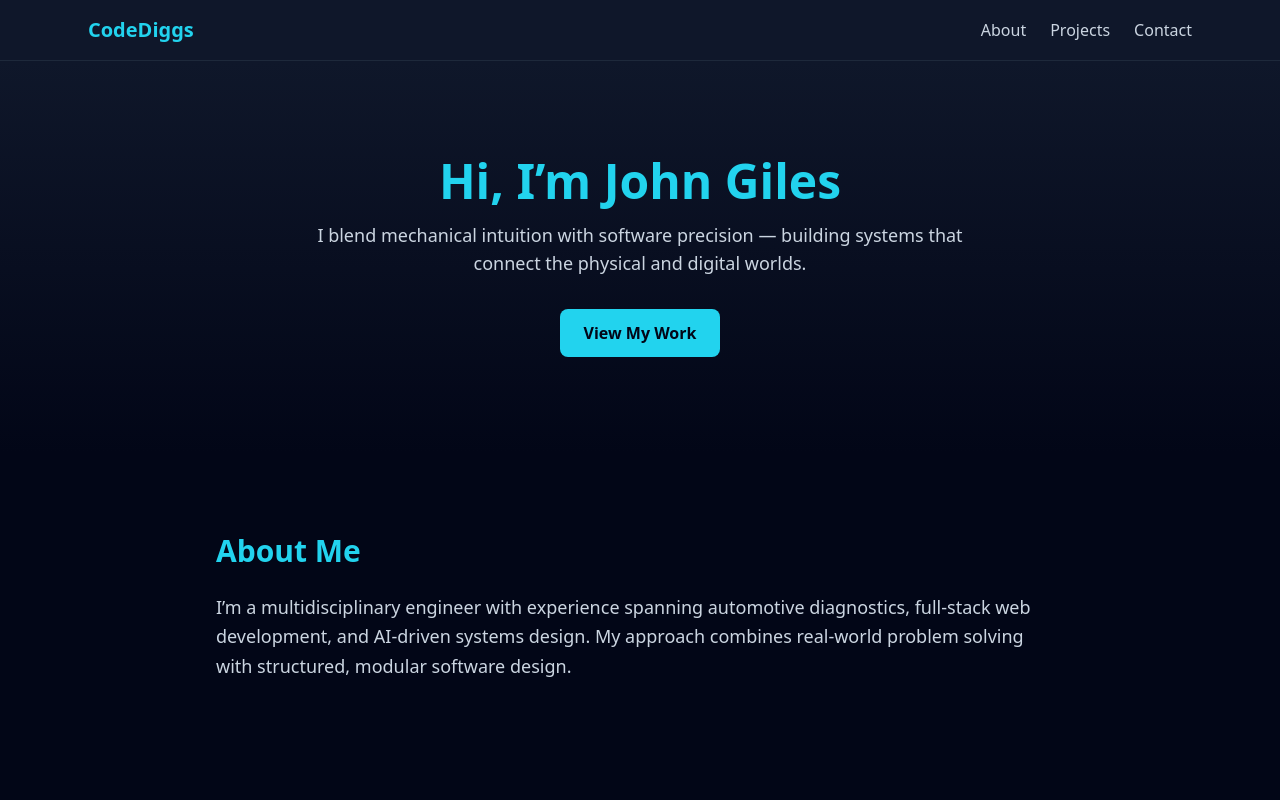
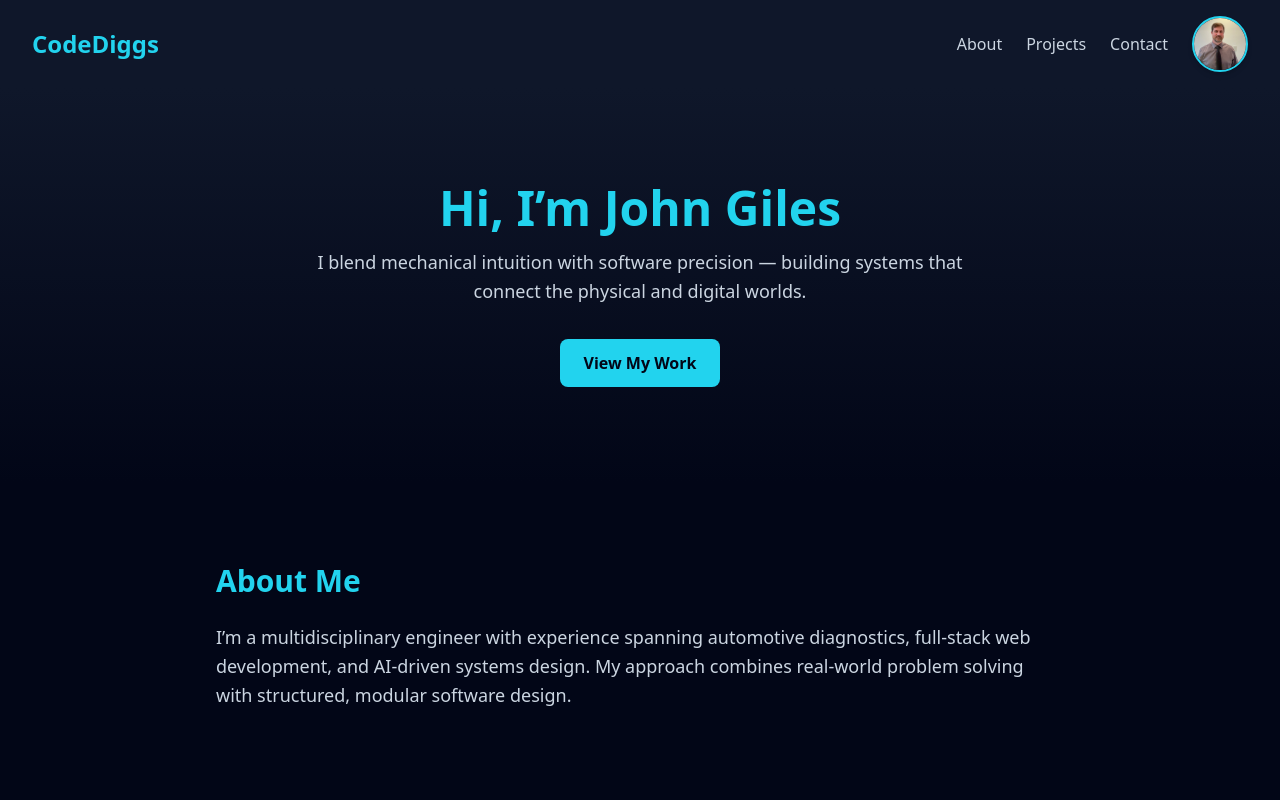
Before and after one commit to diggty66/codediggs-portfolio, a React (Vite) app: page / in a window 1280 px wide. Shown: the top 800 px of the page. Built offline with nearby package versions, Linux system fonts and the light colour scheme.

Commit message:
Finalize header photo hover and Tailwind styling

```diff
--- a/src/App.tsx
+++ b/src/App.tsx
@@ -1,25 +1,41 @@
 import './index.css'
+import profilePhoto from './assets/profile_photo.jpg';
 
 export default function App() {
   return (
     <div className="min-h-screen bg-slate-950 text-slate-100 font-sans">
       {/* HEADER */}
-      <header className="bg-slate-900 border-b border-slate-800 sticky top-0 z-10">
-        <div className="max-w-6xl mx-auto flex items-center justify-between px-6 py-4">
-          <h1 className="text-xl font-bold text-cyan-400">CodeDiggs</h1>
-          <nav className="space-x-6 text-slate-300">
-            <a href="#about" className="hover:text-cyan-400">About</a>
-            <a href="#projects" className="hover:text-cyan-400">Projects</a>
-            <a href="#contact" className="hover:text-cyan-400">Contact</a>
+      <header className="flex items-center justify-between px-8 py-4 bg-slate-900 shadow-md">
+      {/* Left side – Site name */}
+      <h1 className="text-2xl font-bold text-cyan-400">CodeDiggs</h1>
+
+      {/* Right side – Nav + Photo */}
+      <div className="flex items-center space-x-6">
+        <nav className="flex space-x-6 text-slate-300">
+          <a href="#about" className="hover:text-cyan-400 transition">About</a>
+          <a href="#projects" className="hover:text-cyan-400 transition">Projects</a>
+          <a href="#contact" className="hover:text-cyan-400 transition">Contact</a>
         </nav>
+
+        {/* Profile Image */}
+        <div className="relative flex items-center justify-center">
+          <img
+            src={profilePhoto}
+            alt="John Giles portrait"
+            className="w-12 h-12 md:w-14 md:h-14 rounded-full border-2 border-cyan-400 shadow-md object-cover
+                      transition-transform duration-500 ease-out hover:scale-[2.5] hover:z-50 hover:shadow-cyan-400"
+          />
+        </div>
       </div>
     </header>
+
 
       {/* HERO SECTION */}
      <section className="flex flex-col items-center justify-center text-center py-24 px-6 bg-gradient-to-b from-slate-900 to-slate-950">
       <h2 className="text-5xl font-extrabold text-cyan-400 mb-4">Hi, I’m John Giles</h2>
-        <p className="text-lg text-slate-300 max-w-2xl">
-          I blend mechanical intuition with software precision — building systems that connect the physical and digital worlds.
+      <p className="text-lg text-slate-300 leading-relaxed max-w-2xl">
+        I blend mechanical intuition with software precision — building systems that connect
+        the physical and digital worlds.
       </p>
       <a
         href="#projects"
@@ -28,6 +44,7 @@ export default function App() {
         View My Work
       </a>
     </section>
+
 
       {/* ABOUT */}
       <section id="about" className="max-w-4xl mx-auto px-6 py-20">
```
Also changed, not shown: src/assets/profile_photo.jpg (added). Lines whose indentation alone changed are shown as unchanged.
